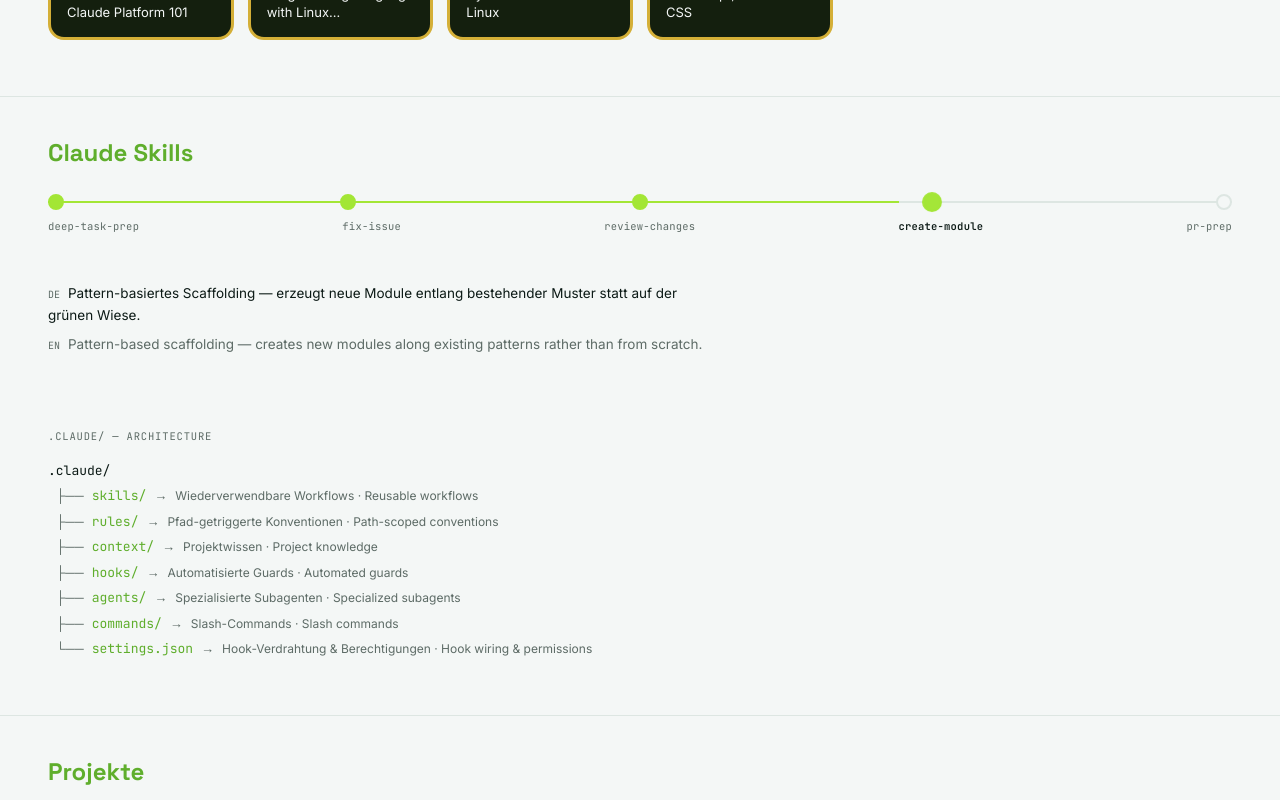
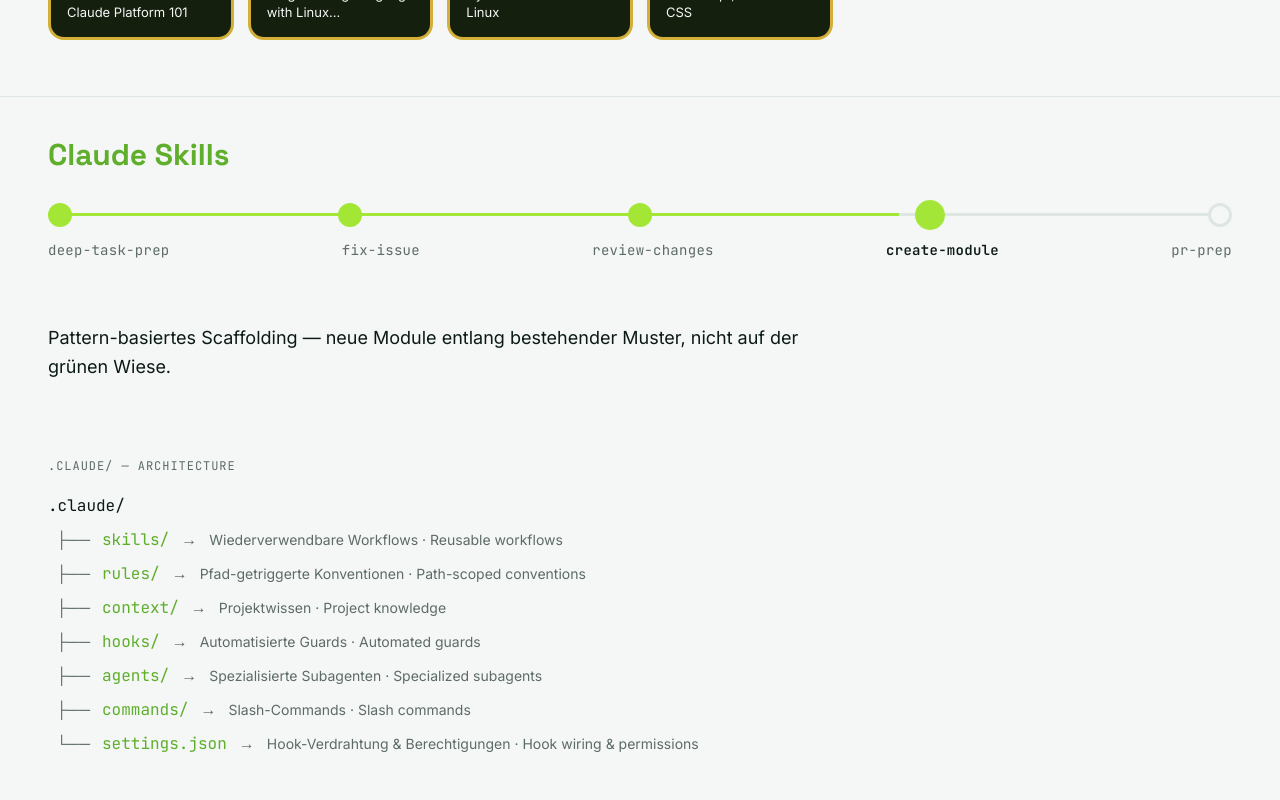
Before and after one commit to kalkanlatif/latif-portfolio, a Next.js app: page / in a window 1280 px wide. Shown: the part 2500-3300 px from the top of the page. Built offline with nearby package versions, Linux system fonts and the light colour scheme.

Commit message:
style: shorten to German-only descriptions and enlarge Claude Skills section

```diff
--- a/src/components/ClaudeSkills.tsx
+++ b/src/components/ClaudeSkills.tsx
@@ -5,28 +5,23 @@
 const skills = [
   {
     name: "deep-task-prep",
-    de: "Context-First-Vorbereitung — sammelt Recherche, Design-/Schema-Referenzen und Code-Patterns vor dem ersten Code und zerlegt die Arbeit in atomare Schritte.",
-    en: "Context-first preparation — gathers research, design/schema references and code patterns before any code and slices the work into atomic steps.",
+    de: "Context-First-Vorbereitung — sammelt Referenzen und Patterns vor dem Code, zerlegt Arbeit in atomare Schritte.",
   },
   {
     name: "fix-issue",
-    de: "Minimal-Fix-Bugdisziplin — verstehen, eingrenzen, planen, minimal beheben, verifizieren; kein unbezogenes Refactoring.",
-    en: "Minimal-fix bug discipline — understand, isolate, plan, fix minimally, verify; no unrelated refactoring.",
+    de: "Minimal-Fix-Disziplin — verstehen, eingrenzen, minimal beheben, verifizieren. Kein unbezogenes Refactoring.",
   },
   {
     name: "review-changes",
-    de: "Self-Review vor jedem Commit — prüft Typsicherheit, Übersetzungen, Sicherheit und Debug-Reste per Checkliste.",
-    en: "Self-review before every commit — checks type safety, translations, security and leftover debug code against a checklist.",
+    de: "Self-Review vor jedem Commit — prüft Typsicherheit, Sicherheit und Debug-Reste.",
   },
   {
     name: "create-module",
-    de: "Pattern-basiertes Scaffolding — erzeugt neue Module entlang bestehender Muster statt auf der grünen Wiese.",
-    en: "Pattern-based scaffolding — creates new modules along existing patterns rather than from scratch.",
+    de: "Pattern-basiertes Scaffolding — neue Module entlang bestehender Muster, nicht auf der grünen Wiese.",
   },
   {
     name: "pr-prep",
-    de: "Quality-Gate vor jedem Merge Request — Type-Check, Linting und aussagekräftige MR-Beschreibung als fester Durchlauf.",
-    en: "Quality gate before every merge request — type-check, linting and a meaningful MR description as a fixed pass.",
+    de: "Quality-Gate vor jedem Merge Request — Type-Check, Linting, aussagekräftige Beschreibung.",
   },
 ];
 
@@ -92,11 +87,11 @@
       id="claude-skills"
       className="border-t border-border px-12 pt-10 pb-14"
     >
-      <div className="mb-8 font-display text-2xl font-bold text-accent">
+      <div className="mb-10 font-display text-3xl font-bold text-accent">
         Claude Skills
       </div>
 
-      <div className="relative mb-4 h-[2px] w-full bg-border">
+      <div className="relative mb-6 h-[3px] w-full bg-border">
         <div
           className="absolute top-0 left-0 h-full bg-accent-bright transition-all duration-700 ease-in-out"
           style={{ width: `${progress}%` }}
@@ -107,7 +102,7 @@
             return (
               <div
                 key={skill.name}
-                className={`h-4 w-4 rounded-full border-2 transition-all duration-500 ${
+                className={`h-6 w-6 rounded-full border-[3px] transition-all duration-500 ${
                   isActive
                     ? "scale-125 border-accent-bright bg-accent-bright"
                     : i < active
@@ -120,11 +115,11 @@
         </div>
       </div>
 
-      <div className="mb-12 flex justify-between">
+      <div className="mb-16 flex justify-between">
         {skills.map((skill, i) => (
           <span
             key={skill.name}
-            className={`font-mono text-[10.5px] tracking-[0.02em] transition-colors duration-500 ${
+            className={`font-mono text-sm tracking-[0.02em] transition-colors duration-500 ${
               i === active ? "font-semibold text-ink" : "text-muted"
             }`}
           >
@@ -133,38 +128,32 @@
         ))}
       </div>
 
-      <div className="mb-14 min-h-[90px] max-w-2xl">
-        <p key={`de-${active}`} className="font-body text-[13.5px] leading-[1.6] text-ink">
-          <span className="mr-2 font-mono text-[10px] text-muted uppercase">
-            DE
-          </span>
+      <div className="mb-16 min-h-[70px] max-w-3xl">
+        <p
+          key={`de-${active}`}
+          className="font-body text-lg leading-[1.6] text-ink"
+        >
           {skills[active].de}
-        </p>
-        <p className="mt-2 font-body text-[13.5px] leading-[1.6] text-muted">
-          <span className="mr-2 font-mono text-[10px] text-muted uppercase">
-            EN
-          </span>
-          {skills[active].en}
         </p>
       </div>
 
       <div>
-        <div className="mb-4 font-mono text-[10.5px] tracking-[0.08em] text-muted uppercase">
+        <div className="mb-5 font-mono text-xs tracking-[0.08em] text-muted uppercase">
           .claude/ — Architecture
         </div>
-        <div className="flex flex-col gap-1.5 font-mono text-[13px]">
+        <div className="flex flex-col gap-2.5 font-mono text-base">
           <div className="text-ink">.claude/</div>
           {folders.map((folder, i) => (
             <div
               key={folder.name}
-              className="flex flex-wrap items-baseline gap-x-2 gap-y-0.5 pl-2"
+              className="flex flex-wrap items-baseline gap-x-3 gap-y-1 pl-2"
             >
               <span className="text-muted">
                 {i === folders.length - 1 ? "└──" : "├──"}
               </span>
               <span className="text-accent">{folder.name}</span>
               <span className="text-muted">→</span>
-              <span className="font-body text-[12px] text-muted normal-case">
+              <span className="font-body text-sm text-muted normal-case">
                 {folder.de} · {folder.en}
               </span>
             </div>
```
